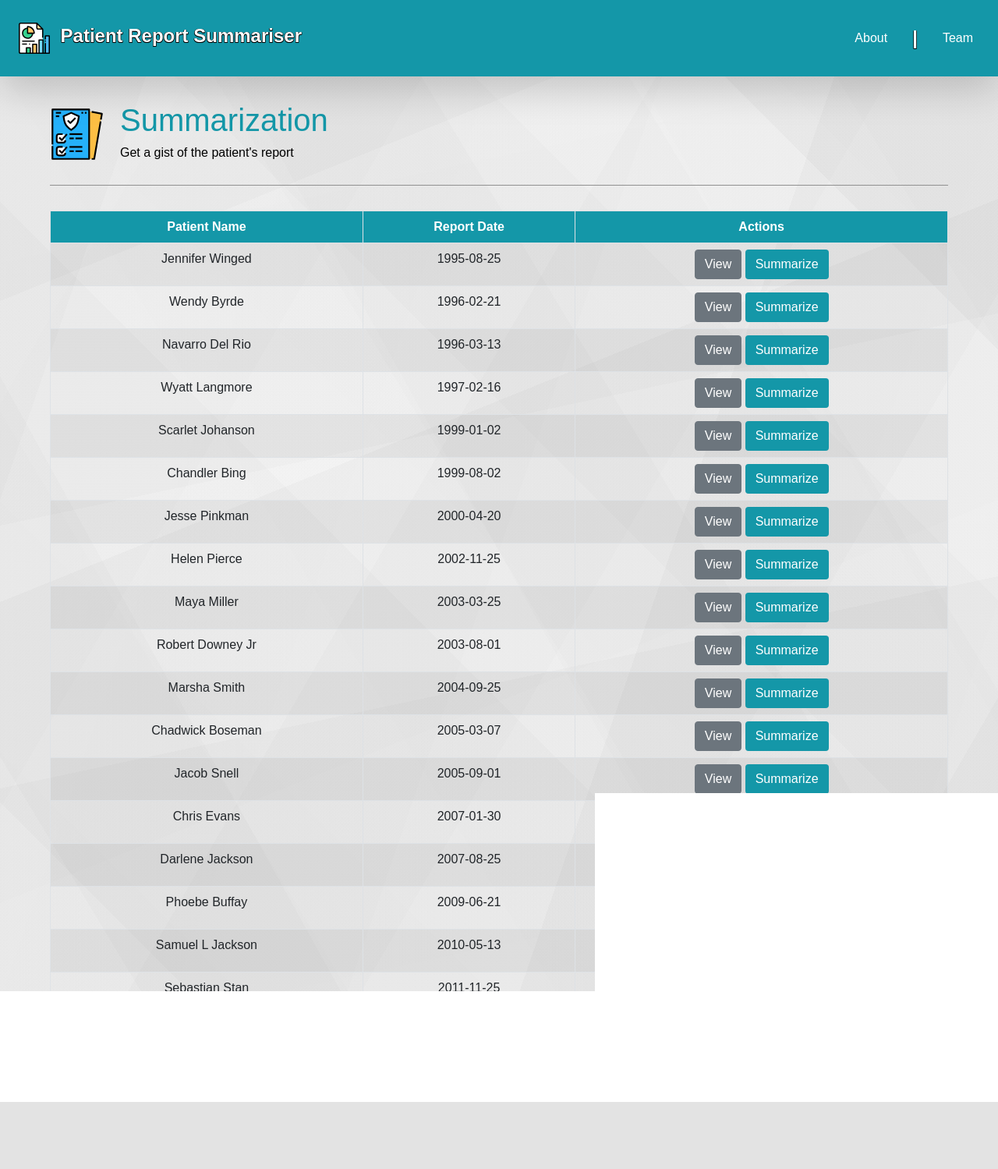
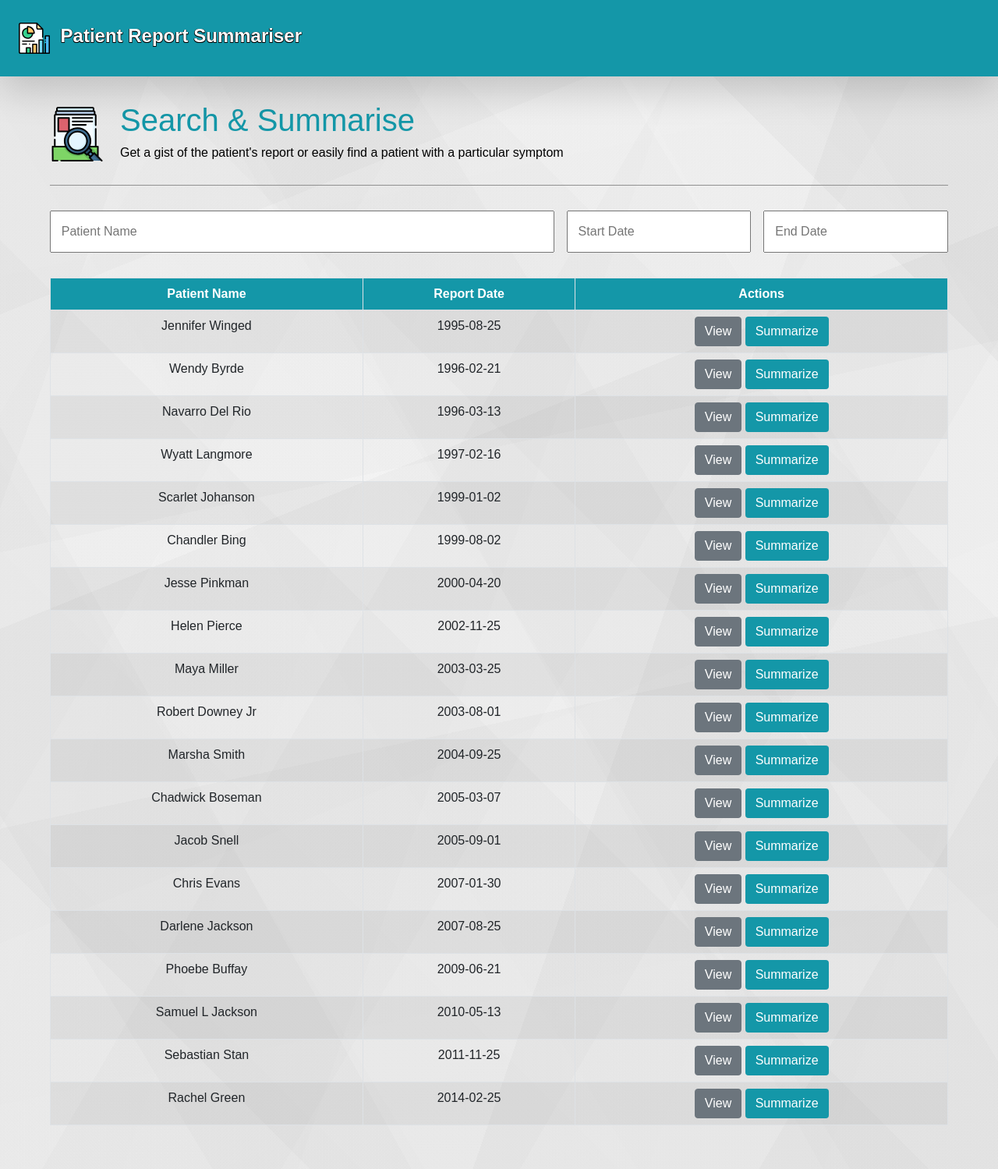
Before and after one commit to Gaurav-71/Patient-Report-Summarizer, a Flask app: page /summarization in a window 1280 px wide. Shown: the whole page at 78% size. Before the commit the page ends 1413 px from the top, so only its background shows below. Run offline with Flask 2, Linux system fonts and the light colour scheme; parts of the project's set-up code (start-up, migrations or seed data) failed here and were passed over.

Commit message:
updated ui

```diff
--- a/static/scss/main.css
+++ b/static/scss/main.css
@@ -81,6 +81,10 @@
   font-size: medium;
 }
 
+.index-page {
+  margin-top: 0.5rem;
+}
+
 .index-page .card {
   text-decoration: none;
   background: #1497a8;
@@ -131,4 +135,32 @@
   color: orange;
   font-weight: bold;
 }
+
+.search-form {
+  margin: 2rem 0;
+  display: -webkit-box;
+  display: -ms-flexbox;
+  display: flex;
+  -webkit-box-pack: justify;
+      -ms-flex-pack: justify;
+          justify-content: space-between;
+  -webkit-box-align: center;
+      -ms-flex-align: center;
+          align-items: center;
+}
+
+.search-form input {
+  outline: none;
+  padding: 0.8rem;
+}
+
+.search-form .patient {
+  -ms-flex-preferred-size: 70%;
+      flex-basis: 70%;
+}
+
+.search-form .date {
+  -ms-flex-preferred-size: 15%;
+      flex-basis: 15%;
+}
 /*# sourceMappingURL=main.css.map */
--- a/static/scss/main.scss
+++ b/static/scss/main.scss
@@ -182,6 +182,7 @@
 }
 
 .index-page {
+  margin-top: 0.5rem;
   .card {
     text-decoration: none;
     background: #1497a8;
@@ -221,3 +222,20 @@
     }
   }
 }
+
+.search-form {
+  margin: 2rem 0;
+  display: flex;
+  justify-content: space-between;
+  align-items: center;
+  input {
+    outline: none;
+    padding: 0.8rem;
+  }
+  .patient {
+    flex-basis: 70%;
+  }
+  .date {
+    flex-basis: 15%;
+  }
+}
--- a/templates/base.html
+++ b/templates/base.html
@@ -34,11 +34,11 @@
       />
       <span>Patient Report Summariser</span>
     </a>
-    <div class="navbar-nav submenu">
+    <!-- <div class="navbar-nav submenu">
       <a class="nav-item nav-link active" href="/about">About</a>
       <span class="nav-item nav-link active">|</span>
       <a class="nav-item nav-link active" href="/team">Team</a>
-    </div>
+    </div> -->
   </nav>
 
   <body>
--- a/templates/summary.html
+++ b/templates/summary.html
@@ -4,16 +4,35 @@
 <div class="title">
   <div class="title-wrapper">
     <img
-      src="{{url_for('static',filename='Assets/Index/document.svg')}}"
+      src="{{url_for('static',filename='Assets/Index/archive.svg')}}"
       alt=""
     />
     <div class="tite-text">
-      <h1>Summarization</h1>
-      <h4>Get a gist of the patient's report</h4>
+      <h1>Search & Summarise</h1>
+      <h4>
+        Get a gist of the patient's report or easily find a patient with a
+        particular symptom
+      </h4>
     </div>
   </div>
   <div class="line"></div>
-  <div class="all-files" style="margin-top: 2rem">
+  <form class="search-form" action="">
+    <input placeholder="Patient Name" class="patient" type="search" />
+    <input
+      placeholder="Start Date"
+      class="date"
+      type="text"
+      style="margin: 0 1rem"
+      onfocus="(this.type='date')"
+    />
+    <input
+      placeholder="End Date"
+      class="date"
+      type="text"
+      onfocus="(this.type='date')"
+    />
+  </form>
+  <div class="all-files">
     <table class="table table-striped table-bordered table-hover text-center">
       <thead class="thead-dark" style="background: #1497a8; color: white">
         <tr>
```
Also changed, not shown: templates/about.html (+9 -1 lines), templates/index.html (+19 -17 lines), 1 other file.
